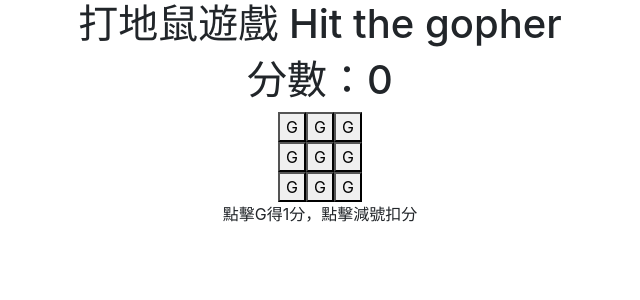
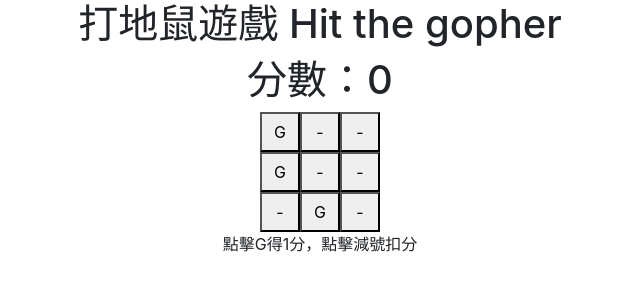
Before and after one commit to michelle3356/reactHw201911, a React (Create React App) app: page / in a window 1280 px wide. Shown: the top 300 px of the page, without its empty margins (320-960 px from the left). Built offline with nearby package versions, Linux system fonts and the light colour scheme.

Commit message:
hw19 finish

```diff
--- /dev/null
+++ b/src/Hw19Gopher.css
@@ -0,0 +1,4 @@
+button.gropherButton{
+  height: 40px;
+  width: 40px;
+}
--- a/src/Hw19GopherSon.js
+++ b/src/Hw19GopherSon.js
@@ -1,25 +1,47 @@
 import React, { Component } from 'react'
+import { gropherButton } from './Hw19Gopher.css'
+const sign = ['-', 'G'];
 
 export default class Hw19GopherSon extends Component {
   constructor(props){
     super(props);
-    this.handleClick = this.handleClick.bind(this);
-  }
-
-  handleClick = (e) => {
-    if(e.target.value === 'G'){
-      this.props.hitScore(1)
-    }else{
-      this.props.hitScore(-1)
+    this.state = {
+      num: sign[Math.floor(Math.random() * 2)]
     }
   }
 
+  componentDidMount(){
+    this.tick();
+  };
 
+  tick() {
+    this.random = setTimeout(
+      () => {
+        this.changNum();
+        this.tick();
+      },
+      Math.floor(Math.random() * 4000) + 2000
+    );
+  }
+
+  changNum(){
+    this.setState({
+      num: this.state.num === 'G'? '-': 'G'
+    });
+  };
+
+  handleClick = () => {
+    this.props.hitScore(this.state.num === 'G' ? 1: -1);
+    this.setState({
+      num: '-'
+    })
+  }
 
   render() {
-    const num = this.props.num
+    const { num } = this.state;
     return (
-      <button onClick={this.handleClick.bind(this)} value={num}>{num}
+      <button className="gropherButton" onClick={this.handleClick}>
+        {num}
       </button>
     )
   }
--- a/src/Hw19HitGopher.js
+++ b/src/Hw19HitGopher.js
@@ -1,31 +1,11 @@
-import React, { Component } from 'react'
-import Hw19GopherSon from './Hw19GopherSon'
+import React, { Component } from 'react';
+import Hw19GopherSon from './Hw19GopherSon';
 
 export default class Hw19 extends Component {
   constructor(props){
     super(props);
-    this.state = ({
-      num: 'G',
+    this.state = {
       score: 0
-    })
-  };
-
-  componentDidMount(){
-    this.random = setInterval(
-      () => this.changNum(),
-      Math.floor(Math.random() * 9000)
-    );
-  };
-
-  changNum(){
-    if(this.state.num === 'G'){
-      this.setState({
-        num: '-'
-      })
-    }else{
-      this.setState({
-        num: 'G'
-      })
     }
   };
 
@@ -36,23 +16,22 @@ export default class Hw19 extends Component {
   }
 
   render() {
-    const num = this.state.num;
-    const score = this.state.score;
+    const { score } = this.state;
     return (
       <div>
         <h1>打地鼠遊戲 Hit the gopher</h1>
         <h1>分數：{score}</h1>
-        <Hw19GopherSon hitScore={this.hitScore} num={num}/>
-        <Hw19GopherSon hitScore={this.hitScore} num={num}/>
-        <Hw19GopherSon hitScore={this.hitScore} num={num}/>
+        <Hw19GopherSon hitScore={this.hitScore} />
+        <Hw19GopherSon hitScore={this.hitScore} />
+        <Hw19GopherSon hitScore={this.hitScore} />
         <br></br>
-        <Hw19GopherSon hitScore={this.hitScore} num={num}/>
-        <Hw19GopherSon hitScore={this.hitScore} num={num}/>
-        <Hw19GopherSon hitScore={this.hitScore} num={num}/>
+        <Hw19GopherSon hitScore={this.hitScore} />
+        <Hw19GopherSon hitScore={this.hitScore} />
+        <Hw19GopherSon hitScore={this.hitScore} />
         <br></br>
-        <Hw19GopherSon hitScore={this.hitScore} num={num}/>
-        <Hw19GopherSon hitScore={this.hitScore} num={num}/>
-        <Hw19GopherSon hitScore={this.hitScore} num={num}/>
+        <Hw19GopherSon hitScore={this.hitScore} />
+        <Hw19GopherSon hitScore={this.hitScore} />
+        <Hw19GopherSon hitScore={this.hitScore} />
         <div>點擊G得1分，點擊減號扣分</div>
       </div>
       )
```
Also changed, not shown: 1 other file (tests, documents, lock files or other folders).
